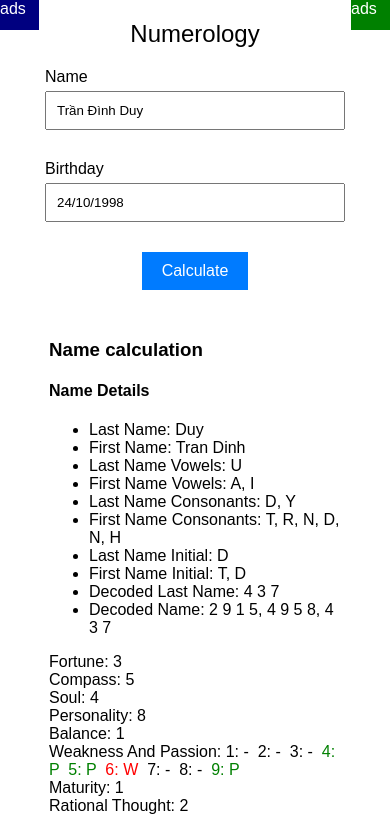
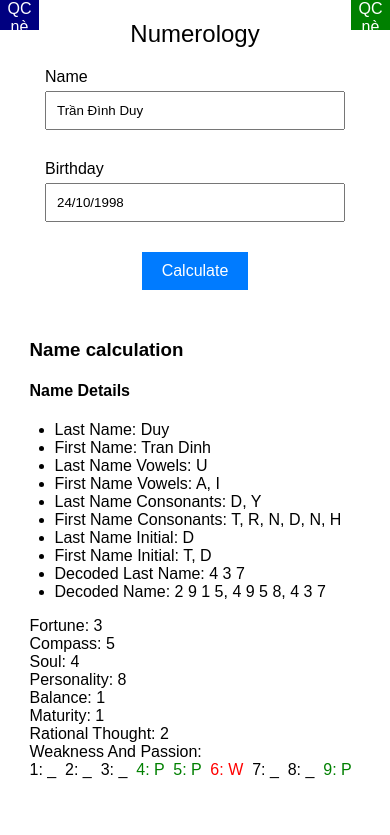
Before and after one commit to Kydred/Kydred.github.io, a plain HTML site: page index.html in a window 390 px wide. Both pictures are taken after a click on the button "Calculate". Shown: the top 835 px of the page. Drawn offline with Linux system fonts and the light colour scheme.

Commit message:
change some text and position

```diff
--- a/index.html
+++ b/index.html
@@ -36,9 +36,10 @@
                 <div id="soulResult"></div> <!-- Display the Birthday Sum value here -->
                 <div id="personalityResult"></div> <!-- Display the Birthday Sum value here -->
                 <div id="balanceResult"></div> <!-- Display the Birthday Sum value here -->
-                <div id="weaknessAndPassionResult"></div> <!-- Display the Birthday Sum value here -->
                 <div id="maturityResult"></div> <!-- Display the Birthday Sum value here -->
                 <div id="rationalThoughtResult"></div> <!-- Display the Birthday Sum value here -->
+                <div id="weaknessAndPassionTitle"></div> <!-- Display the Birthday Sum value here -->
+                <div id="weaknessAndPassionResult"></div> <!-- Display the Birthday Sum value here -->
             </div>
             <div class="column">
                 <h3>Birthday calculation</h3>
@@ -53,11 +54,11 @@
     </div>
 
     <div class="left-ad">
-        ads
+        QC nè
     </div>
 
     <div class="right-ad">
-        ads
+        QC nè
     </div>
     <script src="main.js"></script>
 </body>
--- a/main.js
+++ b/main.js
@@ -59,7 +59,8 @@ function numerology() {
     const numArray = convertStringArrayToNumberArray(nameConverted.decodedNameWords);
     const weaknessAndPassion = calculateWeaknessAndPassion(numArray);
     const weaknessAndPassionHTML = convertWeaknessAndPassionToHTML(weaknessAndPassion);
-    document.getElementById("weaknessAndPassionResult").innerHTML = "Weakness And Passion: " + weaknessAndPassionHTML;
+    document.getElementById("weaknessAndPassionTitle").innerHTML = "Weakness And Passion: ";
+    document.getElementById("weaknessAndPassionResult").innerHTML = weaknessAndPassionHTML;
 
     //---------
     const dateOfBirth = document.getElementById("birthday").value;
@@ -449,7 +450,7 @@ function calculateWeaknessAndPassion(numbers) {
         } else if (frequency[num] >= 2) {
             result[num] = 'P';
         } else {
-            result[num] = '-';
+            result[num] = '_';
         }
     }
 
--- a/style.css
+++ b/style.css
@@ -96,6 +96,13 @@ body {
         display: none;
     } */
 
+    ul {
+      padding-left: 25px;
+    }
+
+    .container{
+      width: 90%;
+    }
     .column-container {
       flex-direction: column;
     }
```
